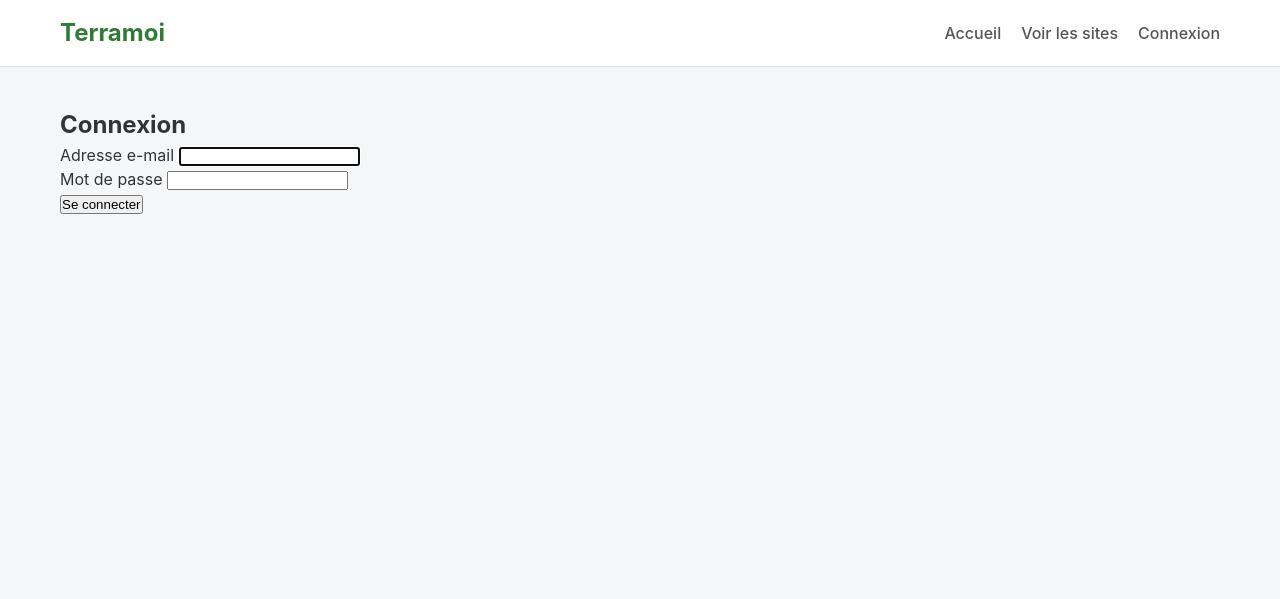
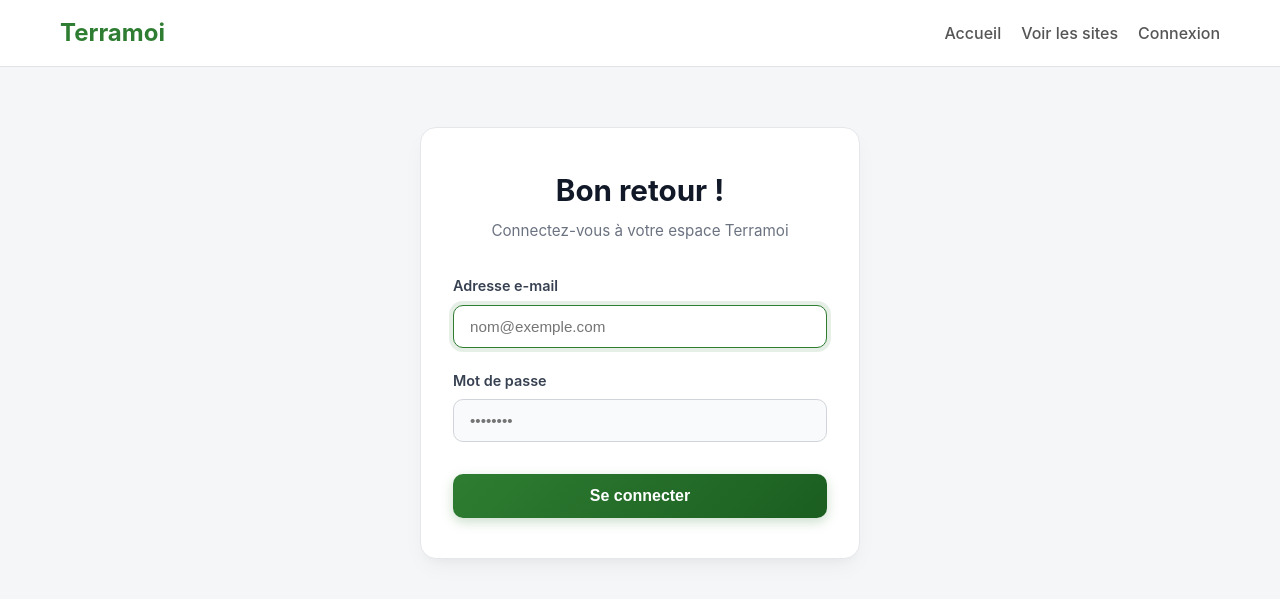
Before and after one commit to aymen77l/terramoi, a Laravel app: page /login in a window 1280 px wide. Shown: the top 599 px of the page. Run offline with Laravel 12, Linux system fonts and the light colour scheme.

Commit message:
modification de la page de login

```diff
--- a/resources/views/auth/login.blade.php
+++ b/resources/views/auth/login.blade.php
@@ -1,11 +1,120 @@
-@extends('sites.index') {{-- Ou votre layout principal --}}
+@extends('template.app')
+@section('title', 'Connexion - Terramoi')
 
 @section('content')
-<div class="login-container">
-    <h2>Connexion</h2>
+<style>
+    .login-wrapper {
+        display: flex;
+        justify-content: center;
+        align-items: center;
+        padding: 20px 0 40px;
+    }
+
+    .login-card {
+        background: #ffffff;
+        width: 100%;
+        max-width: 440px;
+        padding: 40px 32px;
+        border-radius: 16px;
+        box-shadow: 0 10px 25px -5px rgba(0, 0, 0, 0.05), 0 8px 10px -6px rgba(0, 0, 0, 0.03);
+        border: 1px solid #e5e7eb;
+    }
+
+    .login-header {
+        text-align: center;
+        margin-bottom: 32px;
+    }
+
+    .login-title {
+        font-size: 1.85rem;
+        font-weight: 700;
+        color: #111827;
+        margin-bottom: 8px;
+    }
+
+    .login-subtitle {
+        font-size: 0.95rem;
+        color: #6b7280;
+    }
+
+    .form-group {
+        margin-bottom: 22px;
+    }
+
+    .form-label {
+        display: block;
+        font-size: 0.9rem;
+        font-weight: 600;
+        color: #374151;
+        margin-bottom: 8px;
+    }
+
+    .form-input {
+        width: 100%;
+        padding: 12px 16px;
+        font-size: 0.95rem;
+        border: 1.5px solid #d1d5db;
+        border-radius: 10px;
+        background-color: #f9fafb;
+        color: #111827;
+        transition: all 0.2s ease-in-out;
+    }
+
+    .form-input:focus {
+        outline: none;
+        border-color: #2e7d32;
+        background-color: #ffffff;
+        box-shadow: 0 0 0 4px rgba(46, 125, 50, 0.12);
+    }
+
+    .btn-submit {
+        width: 100%;
+        padding: 13px;
+        margin-top: 10px;
+        font-size: 1rem;
+        font-weight: 600;
+        color: #ffffff;
+        background: linear-gradient(135deg, #2e7d32 0%, #1b5e20 100%);
+        border: none;
+        border-radius: 10px;
+        cursor: pointer;
+        box-shadow: 0 4px 12px rgba(46, 125, 50, 0.25);
+        transition: all 0.2s ease-in-out;
+    }
+
+    .btn-submit:hover {
+        transform: translateY(-1px);
+        box-shadow: 0 6px 16px rgba(46, 125, 50, 0.35);
+    }
+
+    .btn-submit:active {
+        transform: translateY(0);
+    }
+
+    .alert-error {
+        background-color: #fef2f2;
+        border: 1px solid #fecaca;
+        color: #991b1b;
+        padding: 14px 16px;
+        border-radius: 10px;
+        margin-bottom: 24px;
+        font-size: 0.9rem;
+    }
+
+    .alert-error ul {
+        margin-left: 18px;
+    }
+</style>
+
+<div class="login-wrapper">
+    <div class="login-card">
+        <div class="login-header">
+            <h1 class="login-title">Bon retour !</h1>
+            <p class="login-subtitle">Connectez-vous à votre espace Terramoi</p>
+        </div>
 
         @if ($errors->any())
-        <div class="alert alert-danger">
+            <div class="alert-error">
                 <ul>
                     @foreach ($errors->all() as $error)
                         <li>{{ $error }}</li>
@@ -16,17 +125,18 @@
 
         <form method="POST" action="{{ route('login') }}">
             @csrf
-        <div>
-            <label for="email">Adresse e-mail</label>
-            <input type="email" id="email" name="email" value="{{ old('email') }}" required autofocus>
+            <div class="form-group">
+                <label for="email" class="form-label">Adresse e-mail</label>
+                <input type="email" id="email" name="email" class="form-input" placeholder="nom@exemple.com" value="{{ old('email') }}" required autofocus>
             </div>
 
-        <div>
-            <label for="password">Mot de passe</label>
-            <input type="password" id="password" name="password" required>
+            <div class="form-group">
+                <label for="password" class="form-label">Mot de passe</label>
+                <input type="password" id="password" name="password" class="form-input" placeholder="••••••••" required>
             </div>
 
-        <button type="submit">Se connecter</button>
+            <button type="submit" class="btn-submit">Se connecter</button>
         </form>
     </div>
+</div>
 @endsection
```
Lines whose indentation alone changed are shown as unchanged.
